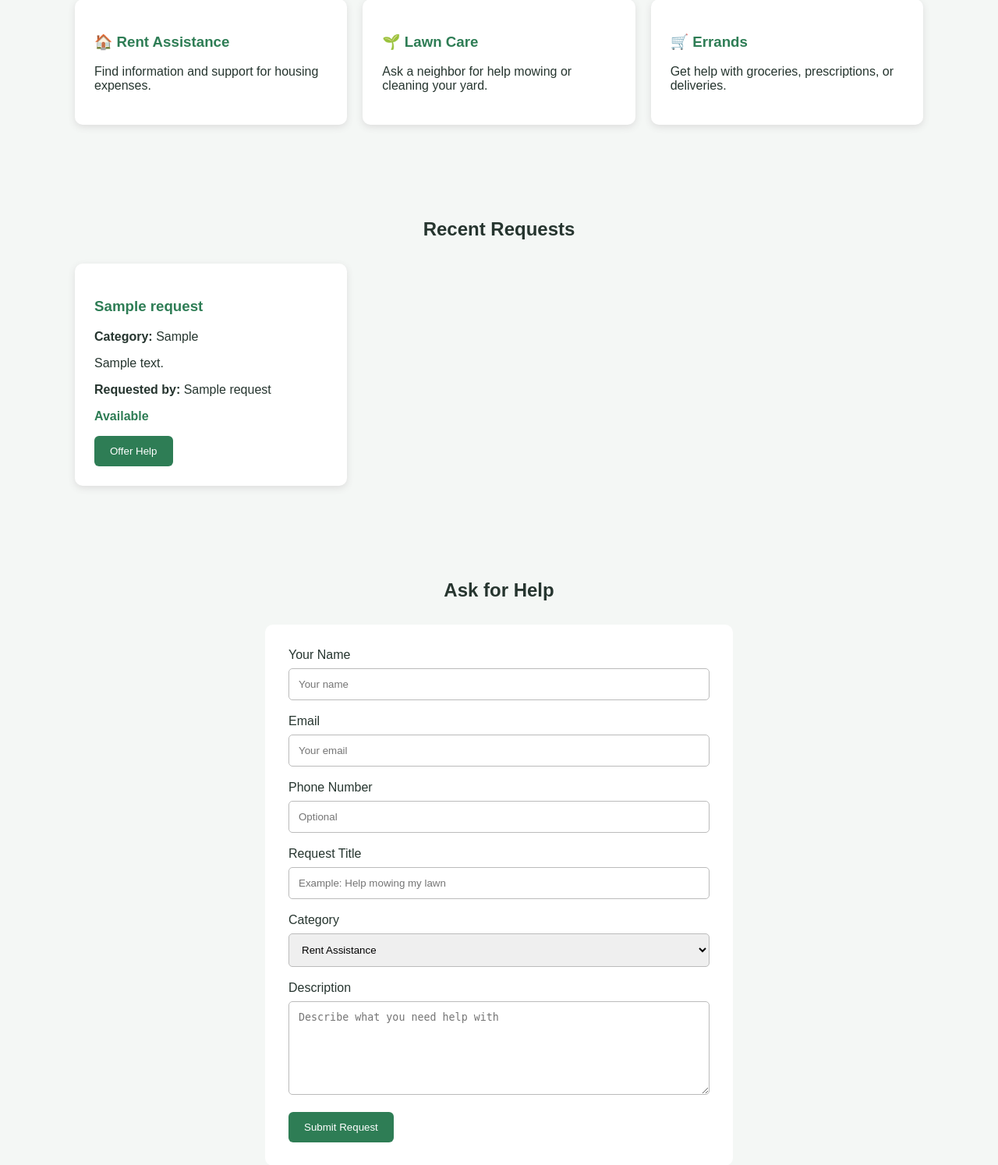
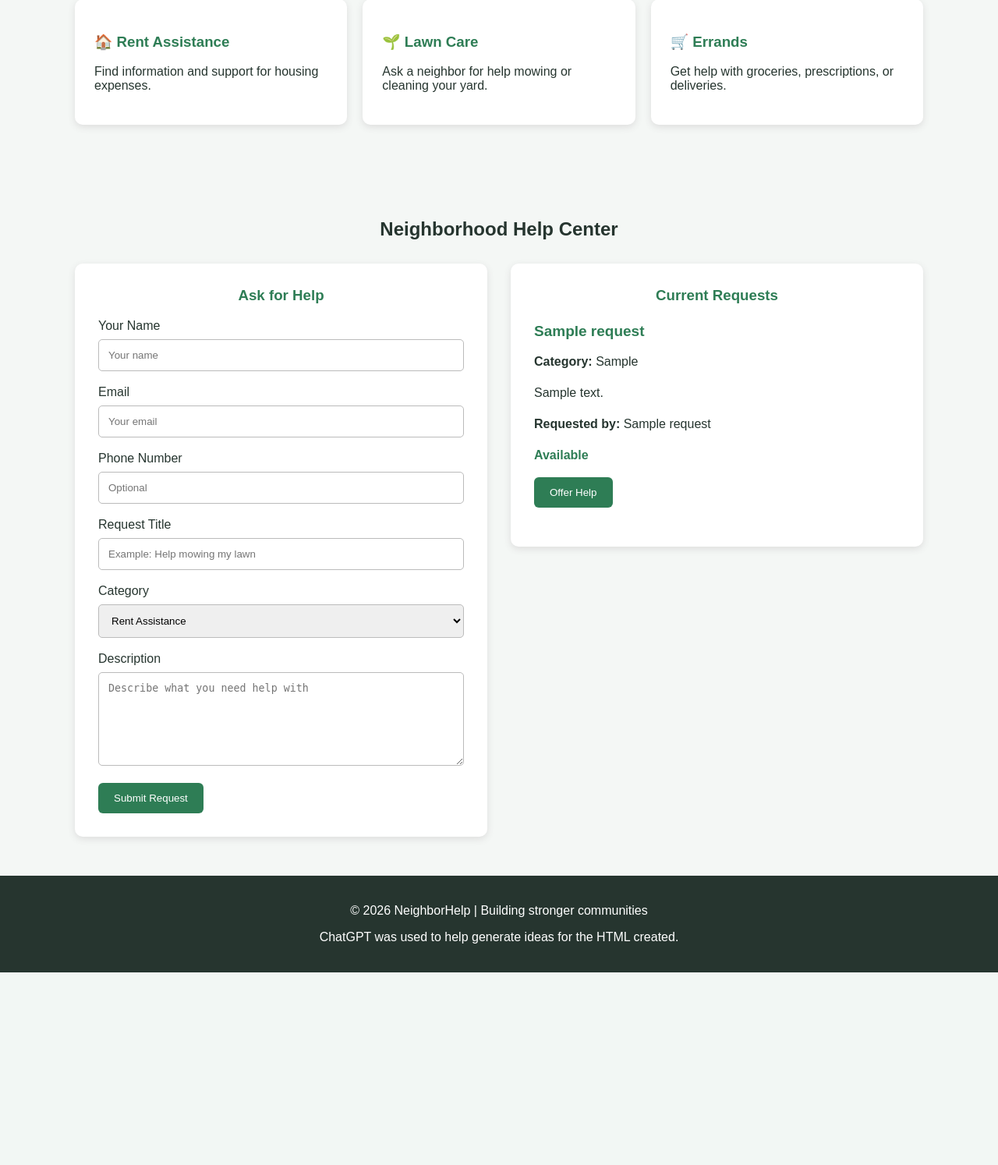
Before and after one commit to AhnafBhuiyan20/ahnafbhuiyan20_1.github.io, a Flask app: page / in a window 1280 px wide. Shown: the part 526-2020 px from the top of the page at 78% size. After the commit the page ends 1773 px from the top, so only its background shows below. Run offline with Flask 3, Linux system fonts and the light colour scheme; tables that the repository leaves empty hold one stand-in row (values such as "Sample post").

Commit message:
Update index.html

```diff
--- a/templates/index.html
+++ b/templates/index.html
@@ -15,19 +15,14 @@
 
 <body>
 
-
 <header>
 
     <h2>NeighborHelp</h2>
 
     <nav>
-
         <a href="#services">Services</a>
-
-        <a href="#requests">Requests</a>
-
+        <a href="#help">Requests</a>
         <a href="#help">Ask for Help</a>
-
     </nav>
 
 </header>
@@ -54,7 +49,6 @@
     <h2>Available Services</h2>
 
     <div class="cards">
-
 
         <div class="card">
 
@@ -88,27 +82,110 @@
 
         </div>
 
-
     </div>
 
 </section>
 
 
-<section id="requests">
+<section id="help">
 
-    <h2>Recent Requests</h2>
+    <h2>Neighborhood Help Center</h2>
 
-    <div class="cards">
+    <div class="help-layout">
+
+
+        <div class="help-form-box">
+
+            <h3>Ask for Help</h3>
+
+            <form action="/submit" method="POST">
+
+                <label>Your Name</label>
+
+                <input
+                    type="text"
+                    name="name"
+                    placeholder="Your name"
+                    required
+                >
+
+
+                <label>Email</label>
+
+                <input
+                    type="email"
+                    name="email"
+                    placeholder="Your email"
+                    required
+                >
+
+
+                <label>Phone Number</label>
+
+                <input
+                    type="tel"
+                    name="phone"
+                    placeholder="Optional"
+                >
+
+
+                <label>Request Title</label>
+
+                <input
+                    type="text"
+                    name="title"
+                    placeholder="Example: Help mowing my lawn"
+                    required
+                >
+
+
+                <label>Category</label>
+
+                <select name="category">
+
+                    <option>Rent Assistance</option>
+                    <option>Lawn Care</option>
+                    <option>Errands</option>
+                    <option>Transportation</option>
+                    <option>Moving Help</option>
+                    <option>Other</option>
+
+                </select>
+
+
+                <label>Description</label>
+
+                <textarea
+                    name="description"
+                    placeholder="Describe what you need help with"
+                    required
+                ></textarea>
+
+
+                <button type="submit">
+                    Submit Request
+                </button>
+
+            </form>
+
+        </div>
+
+
+        <div class="request-box">
+
+            <h3>Current Requests</h3>
+
+            <div class="request-list">
 
 
                 {% for task in tasks %}
 
 
-        <div class="card">
+                <div class="request-item">
 
-            <h3>
+                    <h4>
                         {{ task["title"] }}
-            </h3>
+                    </h4>
 
 
                     <p>
@@ -155,19 +232,18 @@
 
                     {% endif %}
 
-
                 </div>
 
 
                 {% else %}
 
 
-        <div class="card">
+                <div class="request-item">
 
-            <h3>No Requests Yet</h3>
+                    <h4>No Requests Yet</h4>
 
                     <p>
-                Nobody has requested help yet.
+                        There are currently no requests.
                     </p>
 
                 </div>
@@ -175,119 +251,11 @@
 
                 {% endfor %}
 
+            </div>
 
         </div>
 
-</section>
-
-
-<section id="help">
-
-    <h2>Ask for Help</h2>
-
-
-    <form action="/submit" method="POST">
-
-
-        <label>
-            Your Name
-        </label>
-
-        <input
-            type="text"
-            name="name"
-            placeholder="Your name"
-            required
-        >
-
-
-        <label>
-            Email
-        </label>
-
-        <input
-            type="email"
-            name="email"
-            placeholder="Your email"
-            required
-        >
-
-
-        <label>
-            Phone Number
-        </label>
-
-        <input
-            type="tel"
-            name="phone"
-            placeholder="Optional"
-        >
-
-
-        <label>
-            Request Title
-        </label>
-
-        <input
-            type="text"
-            name="title"
-            placeholder="Example: Help mowing my lawn"
-            required
-        >
-
-
-        <label>
-            Category
-        </label>
-
-
-        <select name="category">
-
-            <option>
-                Rent Assistance
-            </option>
-
-            <option>
-                Lawn Care
-            </option>
-
-            <option>
-                Errands
-            </option>
-
-            <option>
-                Transportation
-            </option>
-
-            <option>
-                Moving Help
-            </option>
-
-            <option>
-                Other
-            </option>
-
-        </select>
-
-
-        <label>
-            Description
-        </label>
-
-
-        <textarea
-            name="description"
-            placeholder="Describe what you need help with"
-            required
-        ></textarea>
-
-
-        <button type="submit">
-            Submit Request
-        </button>
-
-
-    </form>
+    </div>
 
 </section>
 
@@ -304,7 +272,6 @@
 
 </footer>
 
-
 </body>
 
 </html>
```
Lines whose indentation alone changed are shown as unchanged.
